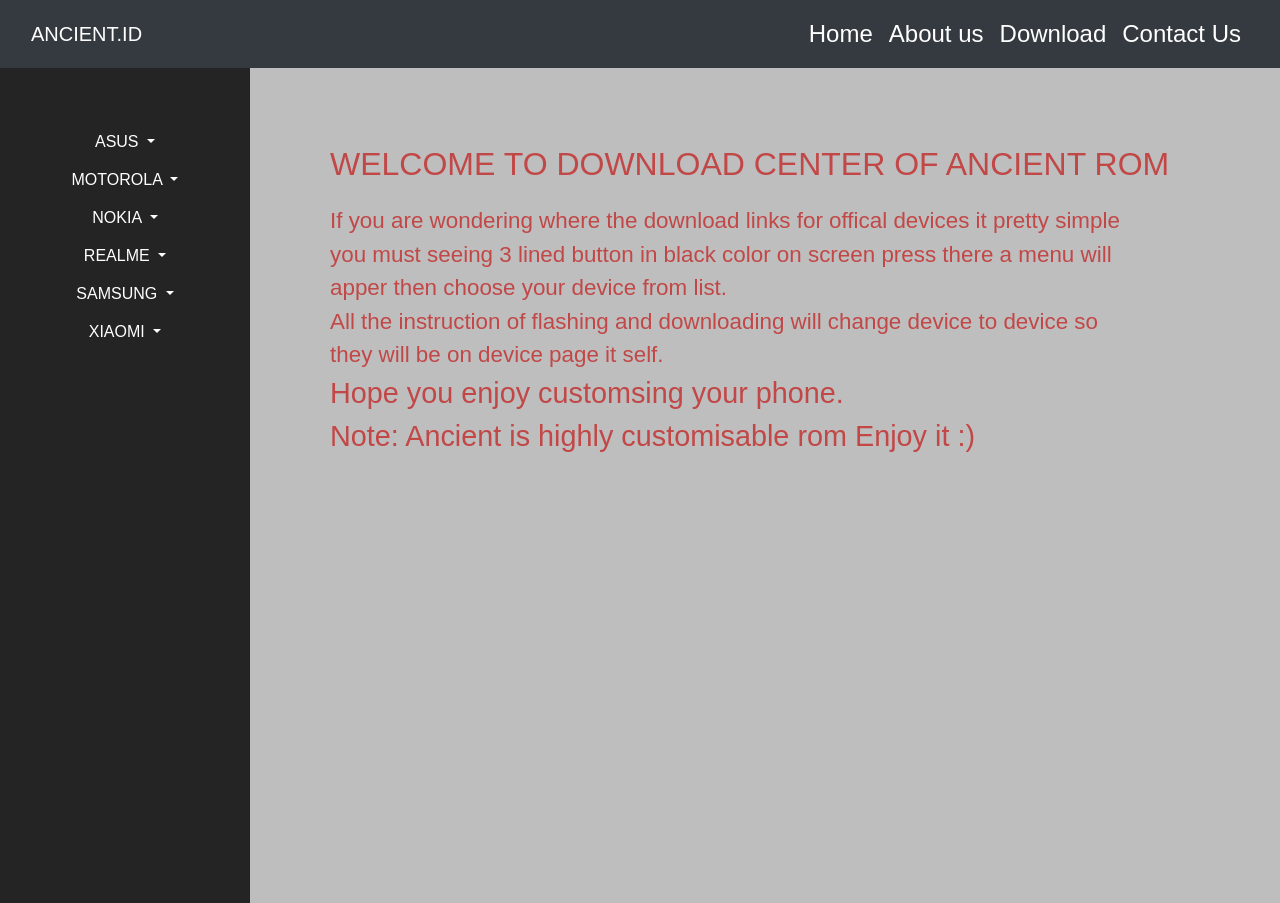
After one commit to Ankits-lab/ancient.github.io, a PHP site: page /offical-devices/nokia6-1.html in a window 1280 px wide. The commit adds this page. Run offline with PHP 8.4, Linux system fonts and the light colour scheme; some libraries are stand-ins or nearby versions.

Commit message:
add few stuff and more fixes to side nav bar for desktop mode

```diff
--- a/css/styles-download.css
+++ b/css/styles-download.css
@@ -8,20 +8,35 @@
 #sidebar {
   position:absolute;
   top:auto;
-  left:-250px;
   width:250px;
   height:100%;
-  background:#151719;
+  background:#242424;
   transition:all 300ms linear;
 }
 #sidebar.active {
   left:0px;
 }
-#sidebar .toggle-btn {
-  position:absolute;
-  left:270px;
-  top:10px;
+.toggle-btn{
+  visibility: hidden;
 }
+
+@media(max-width:1000px){
+  #sidebar{
+    left:-250px;
+  }
+  #sidebar .toggle-btn {
+    position:absolute;
+    left:270px;
+    top:10px;
+  }
+.toggle-btn{
+  visibility: visible;
+}
+#sidebar.active {
+  left:0px;
+}
+}
+
 #sidebar .toggle-btn span {
   display:block;
   width:30px;
@@ -109,7 +124,11 @@
     position: center;
     color: #c24747;
   }
-
+@media(min-width:1000px){
+   .para{
+    margin-left: 330px;
+   }
+}
   .para p{
     font-size:2rem;
   }
--- /dev/null
+++ b/offical-devices/nokia6-1.html
@@ -0,0 +1,185 @@
+<!DOCTYPE html>
+<head>
+  <title>ancient.id</title>
+  <meta charset="utf-8">
+  <meta name="viewport" content="width=device-width, initial-scale=1">
+  <link rel="stylesheet" href="../css/styles.css" >
+  <link rel="stylesheet" href="../css/styles-download.css" >
+  <link rel="stylesheet" href="../css/styles-nav.css">
+  <script src="../js/nav-bar.js"></script>
+  <link rel="stylesheet" href="https://maxcdn.bootstrapcdn.com/bootstrap/4.5.2/css/bootstrap.min.css">
+  <link rel="stylesheet" href="https://maxcdn.bootstrapcdn.com/bootstrap/4.0.0/css/bootstrap.min.css" integrity="sha384-Gn5384xqQ1aoWXA+058RXPxPg6fy4IWvTNh0E263XmFcJlSAwiGgFAW/dAiS6JXm" crossorigin="anonymous">
+	<link rel="stylesheet" href="https://cdnjs.cloudflare.com/ajax/libs/font-awesome/5.13.0/css/all.min.css">
+	<script src="https://cdnjs.cloudflare.com/ajax/libs/font-awesome/5.13.0/js/all.min.js"></script>
+</head>
+    <body class="body">
+        <!--nav bar top starts here-->
+          <nav class="navbar navbar-fixed-top navbar-expand-lg navbar-dark bg-dark">
+          <div class="container-fluid">
+            <a class="navbar-brand" href="#">ANCIENT.ID</a>
+            <button class="navbar-toggler" type="button" data-toggle="collapse" data-target="#navbarSupportedContent">
+              <span class="navbar-toggler-icon"></span>
+            </button>
+            <div class="collapse navbar-collapse" id="navbarSupportedContent">
+              <ul class="navbar-nav ml-auto text-white">
+                <li class="nav-item">
+                  <a class="nav-link active" aria-current="page" href="index.html">Home</a>
+                </li>
+                <li class="nav-item">
+                  <a class="nav-link active" href="about.html">About us</a>
+                </li>
+                <li class="nav-item">
+                    <a class="nav-link active" href="download.html">Download</a>
+                </li>
+                 <li class="nav-item">
+                  <a class="nav-link active" href="#">Contact Us</a>
+                </li>
+              </ul>
+            </div>
+        </div>
+        </nav>
+
+        <!--navigation bar ends here-->
+
+
+        <!--side navigation bar of dowload page starts here-->
+
+
+        <div id="sidebar">
+          <div class="toggle-btn" onclick="toggleSidebar(this)">
+            <span></span>
+            <span></span>
+            <span></span>
+            </div>
+            <div class="sidenav">
+              <!--leave one line between brands-->
+              <div class="dropdown">
+                  <button type="button" class="btn text-white btn-Dark dropdown-toggle button-width" data-toggle="dropdown">
+                  ASUS
+                  </button>
+                      <div class="dropdown-menu">
+                          <a class="dropdown-item" href="#">Zenfone MAX PRO M1</a>
+                          <a class="dropdown-item" href="#">Zenfone MAX PRO M2</a>
+                      </div>
+              </div>
+              <!--leave one line between brands-->
+              <div class="dropdown">
+                  <button type="button" class="btn text-white btn-Dark dropdown-toggle button-width" data-toggle="dropdown">
+                  MOTOROLA
+                  </button>
+                      <div class="dropdown-menu">
+                          <a class="dropdown-item" href="#">MOTO G5 Plus</a>
+                          <a class="dropdown-item" href="#">MOTO G7</a>
+                      </div>
+              </div>
+              <!--leave one line between brands-->
+              <div class="dropdown">
+                  <button type="button" class="btn text-white btn-Dark dropdown-toggle button-width" data-toggle="dropdown">
+                  NOKIA
+                  </button>
+                      <div class="dropdown-menu">
+                          <a class="dropdown-item" href="#">NOKIA 6.1</a>
+                          <a class="dropdown-item" href="#">NOKIA 6.1 Plus</a>
+                          <a class="dropdown-item" href="#">NOKIA 7 Plus</a>
+                      </div>
+              </div>
+              <!--leave one line between brands-->
+              <div class="dropdown">
+                  <button type="button" class="btn text-white btn-Dark dropdown-toggle button-width" data-toggle="dropdown">
+                  REALME
+                  </button>
+                          <div class="dropdown-menu">
+                              <a class="dropdown-item" href="#">Realme 2 pro</a>
+                              <a class="dropdown-item" href="#">Realme X</a>
+                              <a class="dropdown-item" href="#">Realme XT</a>
+                              <a class="dropdown-item" href="#">Realme X2</a>
+                          </div>
+              </div>
+              <!--leave one line between brands-->
+              <div class="dropdown">
+                  <button type="button" class="btn text-white btn-Dark dropdown-toggle button-width" data-toggle="dropdown">
+                  SAMSUNG
+                  </button>
+                              <div class="dropdown-menu">
+                                  <a class="dropdown-item" href="#">SAMSUNG (8895)</a>
+                              </div>
+              </div>
+              <!--leave one line between brands-->
+              <div class="dropdown">
+                  <button type="button" class="btn text-white btn-Dark dropdown-toggle button-width" data-toggle="dropdown">
+                  XIAOMI
+                  </button>
+                  <div class="dropdown-menu">
+                      <a class="dropdown-item" href="#">Redmi 3/3 pro</a>
+                      <a class="dropdown-item" href="#">Redmi 5 A</a>
+                      <a class="dropdown-item" href="#">Redmi Note 3 Pro</a>
+                      <a class="dropdown-item" href="#">Redmi Note 4/4X</a>
+                      <a class="dropdown-item" href="#">Redmi Note 5A</a>
+                      <a class="dropdown-item" href="#">Redmi 5 Plus/Note 5</a>
+                      <a class="dropdown-item" href="#">Redmi Note 5 Pro</a>
+                      <a class="dropdown-item" href="#">Redmi Note 6 Pro</a>
+                      <a class="dropdown-item" href="#">Redmi Note 7/7S</a>
+                      <a class="dropdown-item" href="#">Redmi Note 7 Pr</a>
+                      <a class="dropdown-item" href="#">Redmi Note 8/8T</a>
+                      <a class="dropdown-item" href="#">Redmi Note 8 Pro</a>
+                      <a class="dropdown-item" href="#">Redmi S2</a>
+                      <a class="dropdown-item" href="#">MI 6</a>
+                      <a class="dropdown-item" href="#">MI 8 Lite </a>
+                      <a class="dropdown-item" href="#">Pocopone F1</a>
+                      <a class="dropdown-item" href="#">Redmi K20 Pro</a>
+                      <a class="dropdown-item" href="#">Redmi 9 (Miatoll)</a>
+
+                  </div>
+              </div>
+
+
+              <!-- you can post div class above this line but not allowed below and do not remove below section -->
+              <!--leave 1 line between new div class and old class-->
+              <!--kept space for new brands please put the code as mendtioned abover this 2 comits (do not paste in all aroow section ab)-->
+              <!--kept space for new brands please put the code as mendtioned abover this 2 comits (do not paste in all aroow section ab)-->
+              <!--kept space for new brands please put the code as mendtioned abover this 2 comits (do not paste in all aroow section ab)-->
+              <!--kept space for new brands please put the code as mendtioned abover this 2 comits (do not paste in all aroow section ab)-->
+              <!--kept space for new brands please put the code as mendtioned abover this 2 comits (do not paste in all aroow section ab)-->
+              <!--kept space for new brands please put the code as mendtioned abover this 2 comits (do not paste in all aroow section ab)-->
+            </div>
+          </div>
+        </div>
+
+        <!--page section starte here-->
+        <div class="para">
+          <br><br><br>
+        <p>WELCOME TO DOWNLOAD CENTER OF ANCIENT ROM</p>
+        <p1>
+          If you are wondering where the download links for offical devices it pretty simple <br>
+          you must seeing 3 lined button in black color on screen press there a menu will <br>
+          apper then choose your device from list. <br>
+          All the instruction of flashing and downloading will change device to device so <br>
+          they will be on device page it self. <br>
+        </p1>
+        <p2>
+          Hope you enjoy customsing your phone. <br>
+          Note: Ancient is highly customisable rom Enjoy it :)
+        </p>
+
+
+        </div>
+
+
+        <!--page section starte here-->
+
+
+
+
+        <!--side navigation bar of dowload page starts here-->
+
+
+
+
+
+
+          <script src="https://ajax.googleapis.com/ajax/libs/jquery/3.5.1/jquery.min.js"></script>
+          <script src="https://cdnjs.cloudflare.com/ajax/libs/popper.js/1.16.0/umd/popper.min.js"></script>
+          <script src="https://maxcdn.bootstrapcdn.com/bootstrap/4.5.2/js/bootstrap.min.js"></script>
+           <!--not mess with above-->
+        </body>
+        </html>
```
